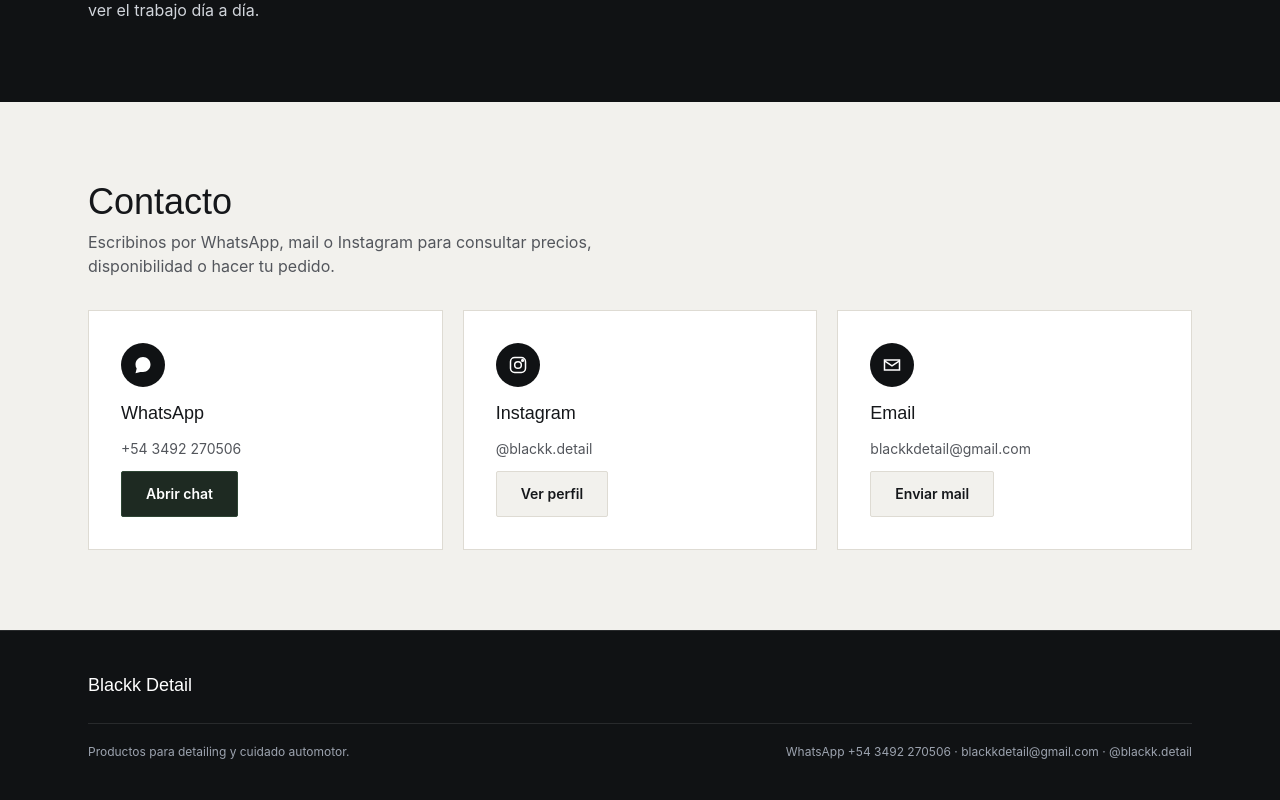
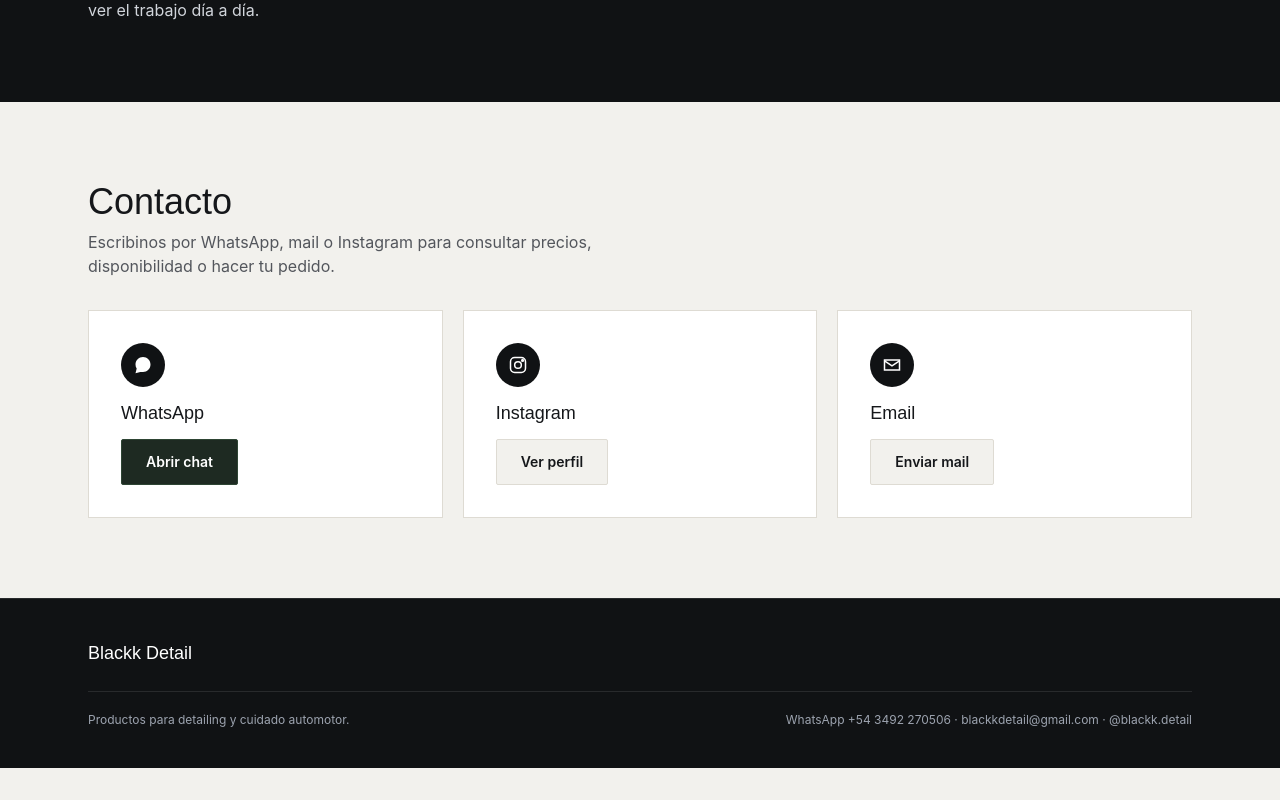
Before and after one commit to juanfino945-web/Blackk-Detail, a Next.js app: page / in a window 1280 px wide. Shown: the part 1433-2233 px from the top of the page. After the commit the page ends 2201 px from the top, so only its background shows below. Built offline with nearby package versions, Linux system fonts and the light colour scheme; no server answers; the database is empty.

Commit message:
borramos lo que estaba entre medio del logo y el link en la parte de contacto

```diff
--- a/app/CatalogClient.js
+++ b/app/CatalogClient.js
@@ -193,7 +193,6 @@
                 <WspIcon className="w-5 h-5" />
               </div>
               <h3 className="font-display text-lg">WhatsApp</h3>
-              <p className="text-sm text-[var(--ink-soft)]">+54 3492 270506</p>
               <a href={genericWa} target="_blank" rel="noopener noreferrer" className="btn btn-wsp self-start">Abrir chat</a>
             </div>
             <div className="bg-white border border-[var(--line)] p-8 flex flex-col gap-3">
@@ -203,7 +202,6 @@
                 </svg>
               </div>
               <h3 className="font-display text-lg">Instagram</h3>
-              <p className="text-sm text-[var(--ink-soft)]">@blackk.detail</p>
               <a href="https://instagram.com/blackk.detail" target="_blank" rel="noopener noreferrer" className="btn btn-dark self-start border">Ver perfil</a>
             </div>
             <div className="bg-white border border-[var(--line)] p-8 flex flex-col gap-3">
@@ -213,7 +211,6 @@
                 </svg>
               </div>
               <h3 className="font-display text-lg">Email</h3>
-              <p className="text-sm text-[var(--ink-soft)]">blackkdetail@gmail.com</p>
               <a href="mailto:blackkdetail@gmail.com" className="btn btn-dark self-start border">Enviar mail</a>
             </div>
           </div>
```
